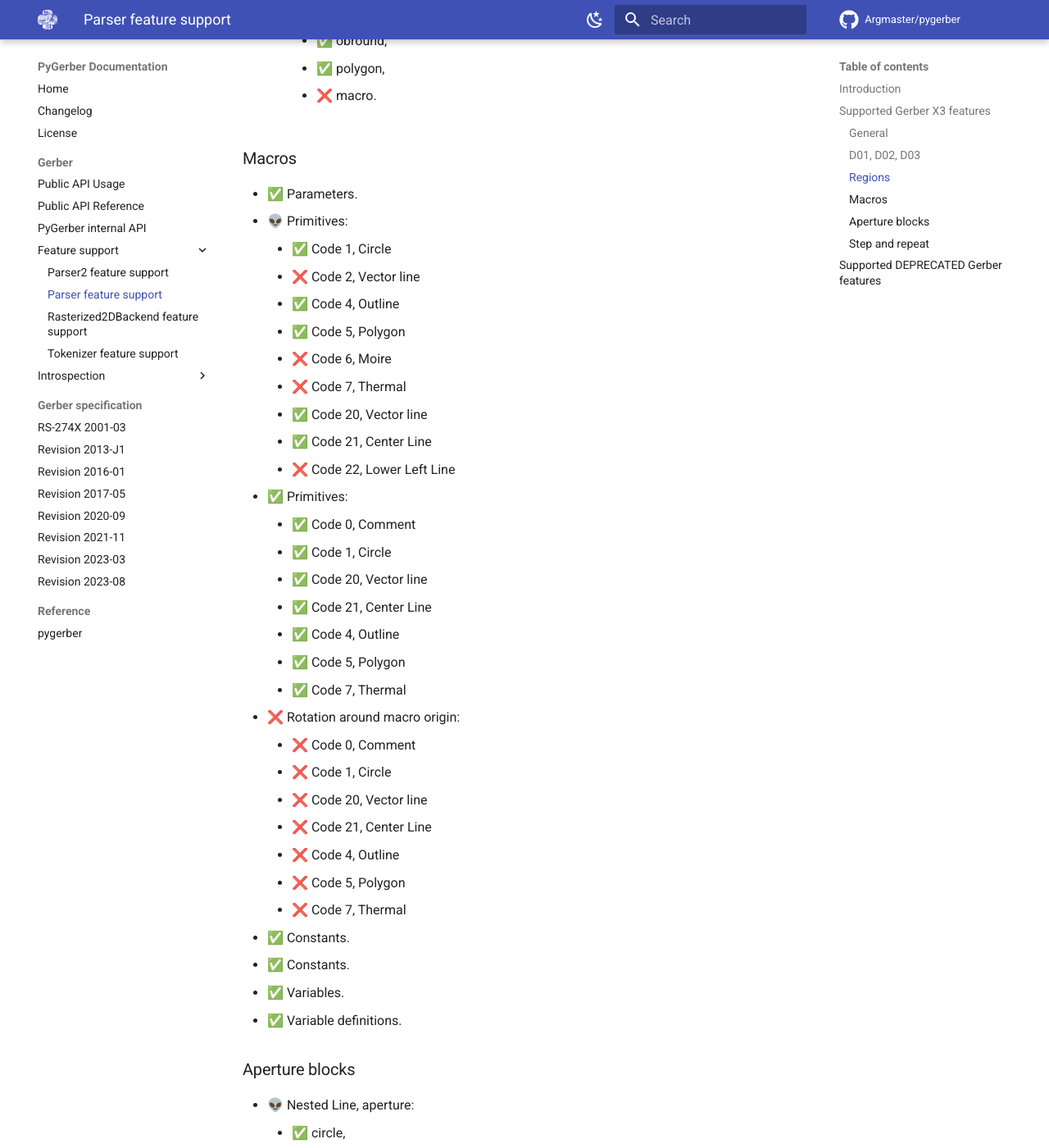
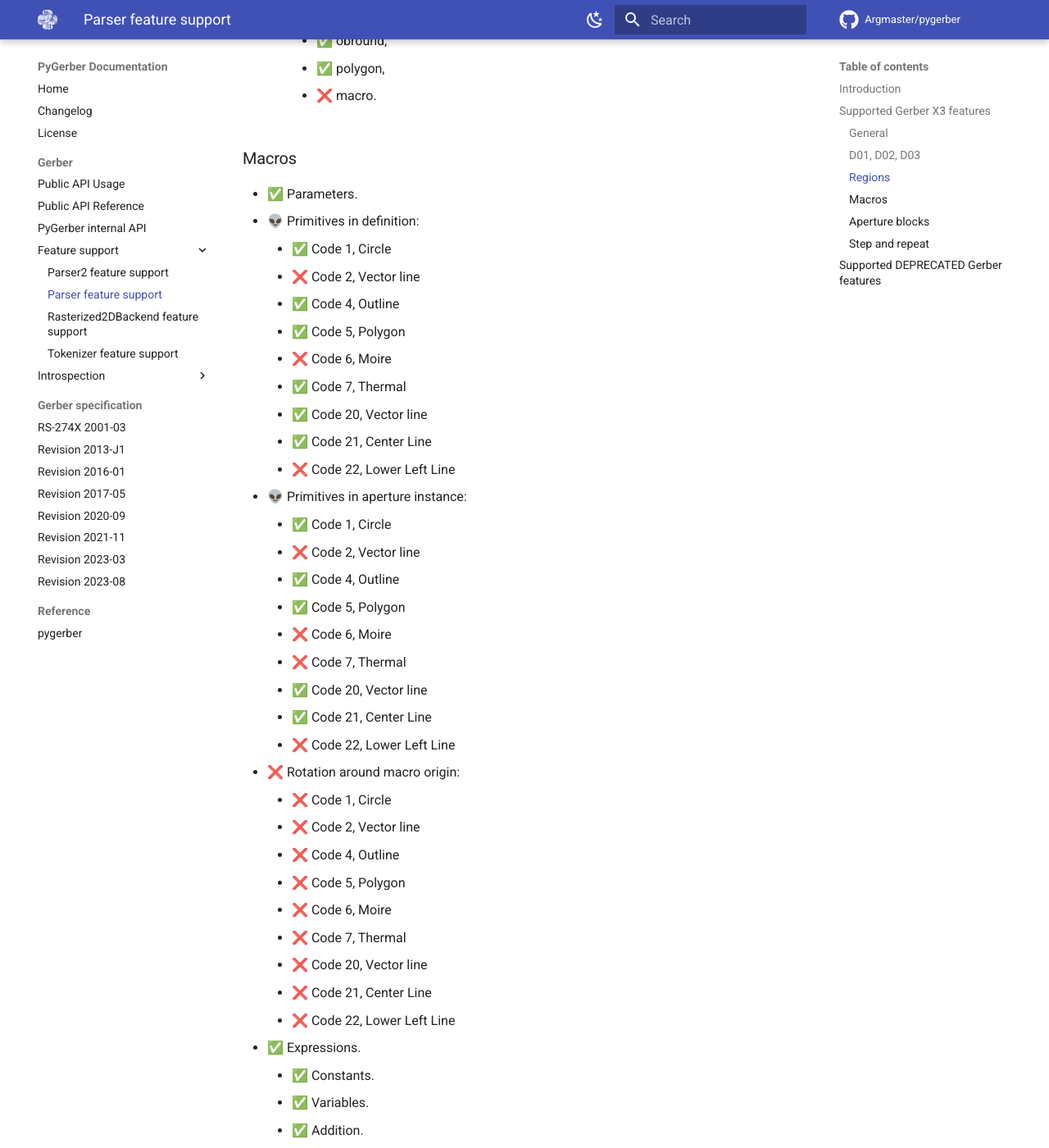
Before and after one commit to Argmaster/pygerber, an MkDocs documentation site: the page built from docs/gerber/feature_support/parser2.md, in a window 1280 px wide and 1400 px high, scrolled down 3989 px. Shown: the whole window at 82% size. Built offline with MkDocs 1.6.1 and Material for MkDocs 9.7.7, drawn with Linux system fonts in a browser that asks for light colours; comment, search, counter and statistics services are not loaded; the version menu is left out; some of the changed text lies outside the part shown.

Commit message:
Update feature support docs for Parser2

```diff
--- a/docs/gerber/feature_support/parser2.md
+++ b/docs/gerber/feature_support/parser2.md
@@ -124,7 +124,17 @@ of hook based interface.
 ### Macros
 
 -   ✅ Parameters.
--   👽 Primitives:
+-   👽 Primitives in definition:
+    -   ✅ Code 1, Circle
+    -   ❌ Code 2, Vector line
+    -   ✅ Code 4, Outline
+    -   ✅ Code 5, Polygon
+    -   ❌ Code 6, Moire
+    -   ✅ Code 7, Thermal
+    -   ✅ Code 20, Vector line
+    -   ✅ Code 21, Center Line
+    -   ❌ Code 22, Lower Left Line
+-   👽 Primitives in aperture instance:
     -   ✅ Code 1, Circle
     -   ❌ Code 2, Vector line
     -   ✅ Code 4, Outline
@@ -134,25 +144,25 @@ of hook based interface.
     -   ✅ Code 20, Vector line
     -   ✅ Code 21, Center Line
     -   ❌ Code 22, Lower Left Line
--   ✅ Primitives:
-    -   ✅ Code 0, Comment
-    -   ✅ Code 1, Circle
-    -   ✅ Code 20, Vector line
-    -   ✅ Code 21, Center Line
-    -   ✅ Code 4, Outline
-    -   ✅ Code 5, Polygon
-    -   ✅ Code 7, Thermal
 -   ❌ Rotation around macro origin:
-    -   ❌ Code 0, Comment
     -   ❌ Code 1, Circle
+    -   ❌ Code 2, Vector line
+    -   ❌ Code 4, Outline
+    -   ❌ Code 5, Polygon
+    -   ❌ Code 6, Moire
+    -   ❌ Code 7, Thermal
     -   ❌ Code 20, Vector line
     -   ❌ Code 21, Center Line
-    -   ❌ Code 4, Outline
-    -   ❌ Code 5, Polygon
-    -   ❌ Code 7, Thermal
--   ✅ Constants.
--   ✅ Constants.
--   ✅ Variables.
+    -   ❌ Code 22, Lower Left Line
+-   ✅ Expressions.
+    -   ✅ Constants.
+    -   ✅ Variables.
+    -   ✅ Addition.
+    -   ✅ Subtraction.
+    -   ✅ Multiplication.
+    -   ✅ Division.
+    -   ✅ Unary + operator.
+    -   ✅ Negation.
 -   ✅ Variable definitions.
 
 ### Aperture blocks
```
